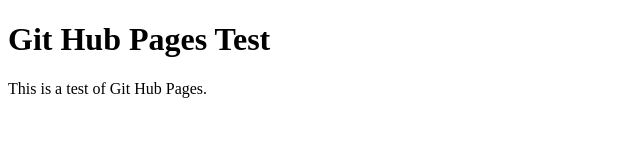
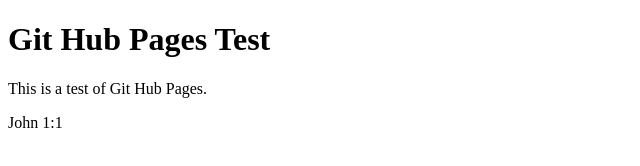
Before and after one commit to msallmen/msallmen.github.io, a plain HTML site: page index.html in a window 1280 px wide. Shown: the full height of the page, 0-640 px from the left. Drawn offline with Linux system fonts and the light colour scheme.

Commit message:
Added link to Bible verse

```diff
--- a/index.html
+++ b/index.html
@@ -7,5 +7,6 @@
   <body>
     <h1>Git Hub Pages Test</h1>
     <p>This is a test of <a src="https://pages.github.com/">Git Hub Pages</a>.</p>
+    <a src="https://www.blueletterbible.org/kjv/jhn/1/1/s_998001">John 1:1</a>
   </body>
 </html>
```
